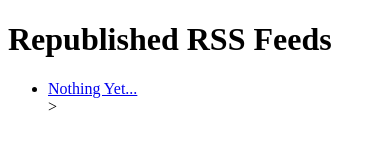
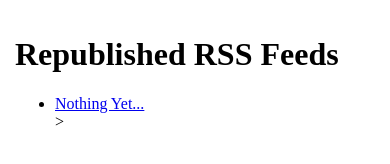
Before and after one commit to zmattingly/rss-republisher, a website: page docs/index.html in a window 390 px wide. Drawn offline with Linux system fonts and the light colour scheme.

Commit message:
markdown styling

```diff
--- a/docs/index.html
+++ b/docs/index.html
@@ -2,8 +2,25 @@
 <html>
 <head>
   <title>Scheduled Republished RSS Feeds</title>
+  <meta name="viewport" content="width=device-width, initial-scale=1">
+  <link rel="stylesheet" href="github-markdown-dark.css">
+  <style>
+    .markdown-body {
+      box-sizing: border-box;
+      min-width: 200px;
+      max-width: 980px;
+      margin: 0 auto;
+      padding: 45px;
+    }
+
+    @media (max-width: 767px) {
+      .markdown-body {
+        padding: 15px;
+      }
+    }
+  </style>
 </head>
-<body>
+<body class="markdown-body">
   <h1>Republished RSS Feeds</h1>
   <ul>
     <li><a href="/">Nothing Yet...</a></li>>
```
Also changed, not shown: index.js (+18 -1 lines).
